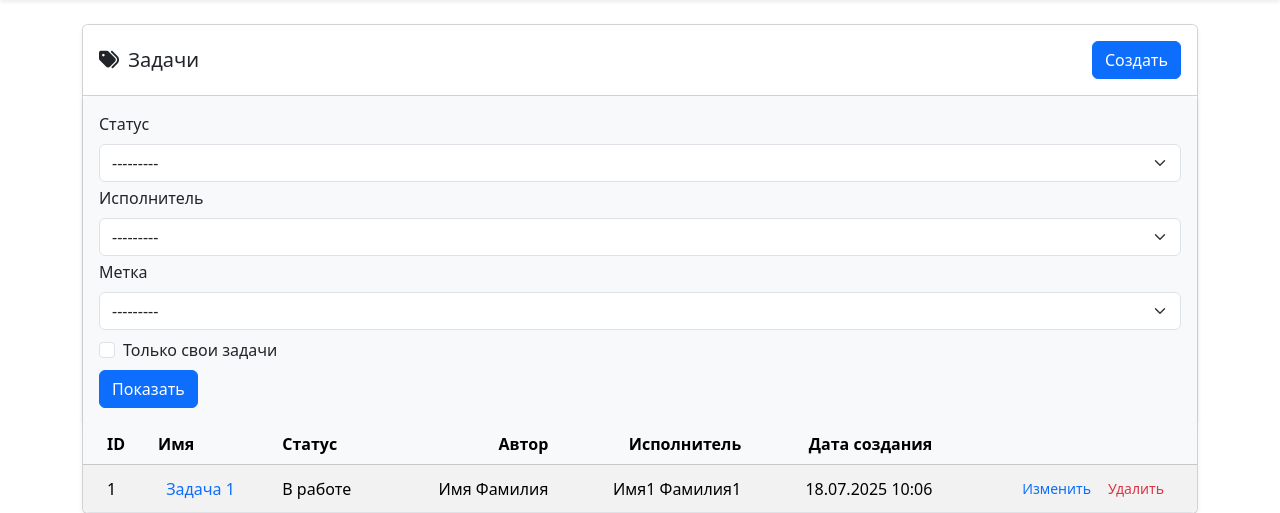
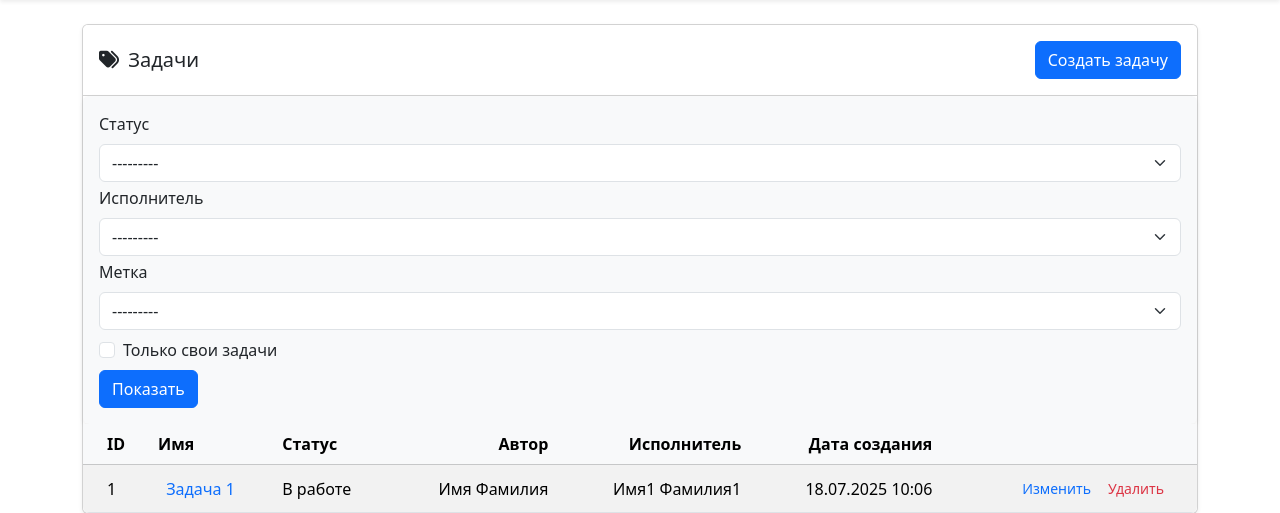
Before and after one commit to Alex-Iset/python-project-52, a Django app: page /tasks/ in a window 1280 px wide. Shown: the part 72-585 px from the top of the page. Run offline with Django 5.2, Linux system fonts and the light colour scheme; a user stored in the database is signed in; data comes from the database, SQL or seed files in the repository.

Commit message:
fixed: the battle with hexlet tests 8

```diff
--- a/task_manager/templates/labels/list.html
+++ b/task_manager/templates/labels/list.html
@@ -10,7 +10,7 @@
       </h1>
       <form method="get" action="{% url 'label_create' %}">
         {% csrf_token %}
-        <input class="btn btn-primary" type="submit" value="Создать">
+        <input class="btn btn-primary" type="submit" value="Создать метку">
       </form>
     </div>
 
--- a/task_manager/templates/statuses/list.html
+++ b/task_manager/templates/statuses/list.html
@@ -10,7 +10,7 @@
       </h1>
       <form method="get" action="{% url 'status_create' %}">
         {% csrf_token %}
-        <input class="btn btn-primary" type="submit" value="Создать">
+        <input class="btn btn-primary" type="submit" value="Создать статус">
       </form>
     </div>
 
--- a/task_manager/templates/tasks/list.html
+++ b/task_manager/templates/tasks/list.html
@@ -10,7 +10,7 @@
       </h1>
       <form method="get" action="{% url 'task_create' %}">
         {% csrf_token %}
-        <input class="btn btn-primary" type="submit" value="Создать">
+        <input class="btn btn-primary" type="submit" value="Создать задачу">
       </form>
     </div>
     <form method="get" class="p-3 bg-light rounded shadow-sm">
```
